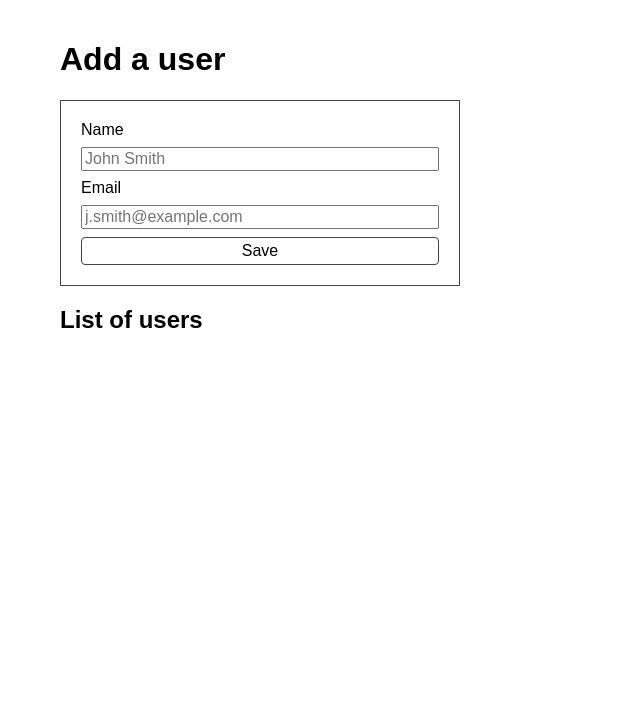
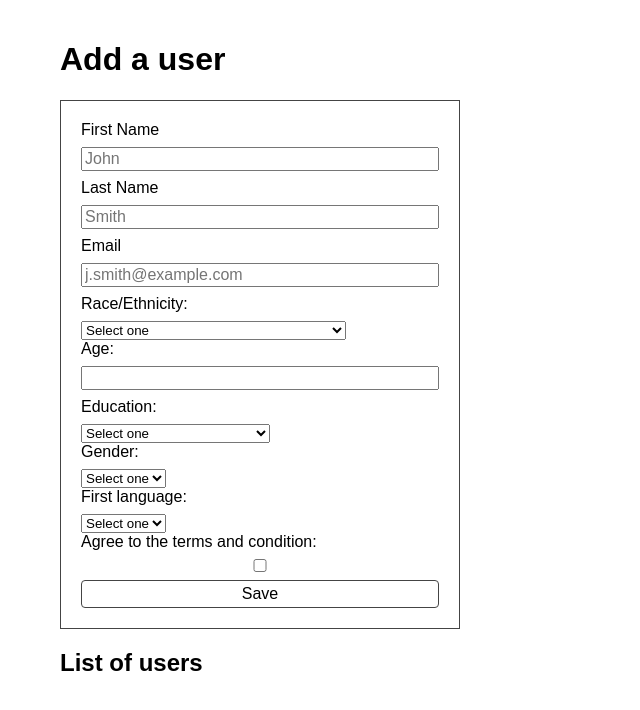
Before and after one commit to dgriff03/form_test, a Flask app: page / in a window 1280 px wide. Shown: the top 710 px of the page, without its empty margins (0-640 px from the left). Run offline with Flask 2, Linux system fonts and the light colour scheme; data that the repository does not hold is empty.

Commit message:
initial modification to collect all form fields

```diff
--- a/app.py
+++ b/app.py
@@ -1,7 +1,9 @@
+import datetime
 import os
 
 from flask import Flask, render_template, request, redirect, url_for
 from flask_sqlalchemy import SQLAlchemy
+
 
 app = Flask(__name__)
 
@@ -11,26 +13,94 @@ app.config['SQLALCHEMY_DATABASE_URI'] = DATABASE_URL
 db = SQLAlchemy(app)
 
 
-class User(db.Model):
+class Candidate(db.Model):
   id = db.Column(db.Integer, primary_key=True)
-  name = db.Column(db.String(100))
-  email = db.Column(db.String(100))
+  first_name = db.Column(db.String(100))
+  last_name = db.Column(db.String(100))
+  email = db.Column(db.String(250))
+  # Idealy use an ENUM here - starting with string for ease of implementation
+  race_ethnicity = db.Column(db.String(100))
+  age = db.Column(db.Integer)
+  # Idealy use an enum here
+  gender = db.Column(db.String(100))
+  # Idealy use an enum here
+  education = db.Column(db.String(100))
+  # Idealy use an enum here
+  first_language = db.Column(db.String(100))
+  accepted_tac = db.Column(db.Boolean)
+  created = db.Column(db.DateTime)
 
-  def __init__(self, name, email):
-    self.name = name
-    self.email = email
+  def __init__(self):
+    self.created = datetime.datetime.utcnow()
+
+
+REQUIRED_CANDIDATE_FIELDS = ['first_name',
+                             'last_name',
+                             'email',
+                             'race',
+                             'age',
+                             'gender',
+                             'edu',
+                             'lang',
+                             'tac']
+
+# Ballpark approximation for a 'real' email
+def validate_email(email):
+  split = email.split('@')
+  if len(split) != 2:
+    return False
+  if split[1].count('.') < 1:
+    return False
+  return True
+
+
+# Returns a Candidate object if the form data is valid, otherwise returns None.
+# TODO(daniel): Return which fields caused the error.
+def candidate_from_form(form):
+  print form
+  for field in REQUIRED_CANDIDATE_FIELDS:
+    if field not in form or not form[field]:
+      print "error on {}".format(field)
+      return None
+  if not validate_email(form['email']):
+    return None
+  candidate = Candidate()
+  candidate.first_name = form['first_name']
+  candidate.last_name = form['last_name']
+  candidate.email = form['email']
+  candidate.race_ethnicity = form['race']
+  candidate.education = form['edu']
+  candidate.first_language = form['lang']
+  if type(form['tac']) == bool:
+    candidate.accepted_tac = form['tac']
+  else:
+    candidate.accepted_tac = form['tac'].lower() == 'true'
+  try:
+    int(form['age'])
+  except:
+    return None
+  if int(form['age']) <= 0:
+    return None
+  candidate.age = int(form['age'])
+  return candidate
 
 
 @app.route('/', methods=['GET'])
 def index():
-  return render_template('index.html', users=User.query.all())
+  return render_template('index.html', users=Candidate.query.all())
 
 
 @app.route('/user', methods=['POST'])
 def user():
-  u = User(request.form['name'], request.form['email'])
-  db.session.add(u)
+  candidate = candidate_from_form(request.form)
+  if candidate is None:
+    # TODO(Daniel): Show error page
+    return redirect(url_for('index'))
+  db.session.add(candidate)
   db.session.commit()
+  # Refirect to the format page -- pass the candidate ID!!!
+  # db.session.flush()
+  # db.session.refresh(candidate)
   return redirect(url_for('index'))
 
 if __name__ == '__main__':
--- a/templates/index.html
+++ b/templates/index.html
@@ -3,14 +3,63 @@
 {% block body %}
   <h1>Add a user</h1>
   <form action="{{ url_for('user') }}" method="post">
-    <label for="name">Name</label>
-    <input id="name" type="text" name="name" placeholder="John Smith" required />
+    <label for="first_name">First Name</label>
+    <input id="first_name" type="text" name="first_name" placeholder="John" required />
+    <label for="last_name">Last Name</label>
+    <input id="last_name" type="text" name="last_name" placeholder="Smith" required />
     <label for="email">Email</label>
     <input id="email" type="email" name="email" placeholder="j.smith@example.com" required />
+
+
+    <label for="race_ethnicity">Race/Ethnicity:</label>
+    <select name="race" id="race_ethnicity">
+      <option value="">Select one</option>
+      <option value="American Indian or Alaska Native">American Indian or Alaska Native</option>
+      <option value="Asian">Asian</option>
+      <option value="Black or African American">Black or African American</option>
+      <option value="Hispanic or Latino">Hispanic or Latino</option>
+      <option value="Native Hawaiian or Other Pacific Islander">Native Hawaiian or Other Pacific Islander</option>
+      <option value="White">White</option>
+      <option value="Two or more races">Two or more races</option>
+    </select>
+
+    <label for="age">Age:</label>
+    <input type="number" name="age" id="age" value="" size="3" maxlength="3">
+
+    <label for="edu">Education:</label>
+    <select name="edu" id="edu">
+      <option value="">Select one</option>
+      <option value="Some High School">Some High School</option>
+      <option value="High School Graduate">High School Graduate</option>
+      <option value="Some College">Some College/University</option>
+      <option value="College Graduate">College/University Graduate</option>
+      <option value="Some Graduate School">Some Graduate School</option>
+      <option value="Graduate School Degree">Graduate School Degree</option>
+    </select>
+
+    <label for="gender">Gender:</label>
+    <select name="gender" id="gender">
+      <option value="">Select one</option>
+      <option value="English">Male</option>
+      <option value="Other">Female</option>
+    </select>
+
+    <label for="lang">First language:</label>
+    <select name="lang" id="lang">
+      <option value="">Select one</option>
+      <option value="English">English</option>
+      <option value="Other">Other</option>
+    </select>
+
+    <!-- Would need to add some TAC :) -->
+    <label for="tac">Agree to the terms and condition:</label>
+    <input type="checkbox" value="true" id="tac" name="tac">
+
+
     <button type="submit">Save</button>
   </form>
   <h2>List of users</h2>
   {% for u in users %}
-    <p>{{ u.name }} -- {{ u.email }}</p>
+    <p>{{ u.first_name }} -- {{ u.last_name }}</p>
   {% endfor %}
 {% endblock %}
```
